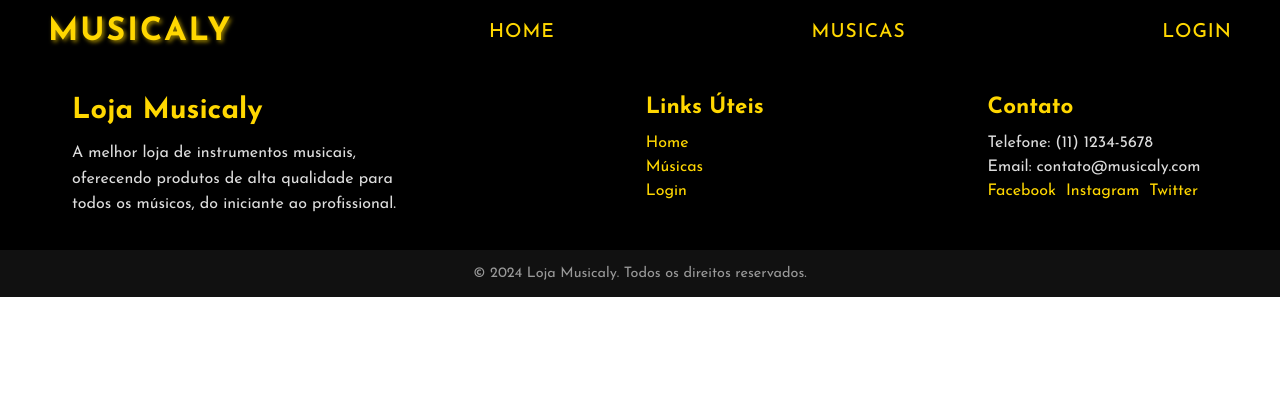
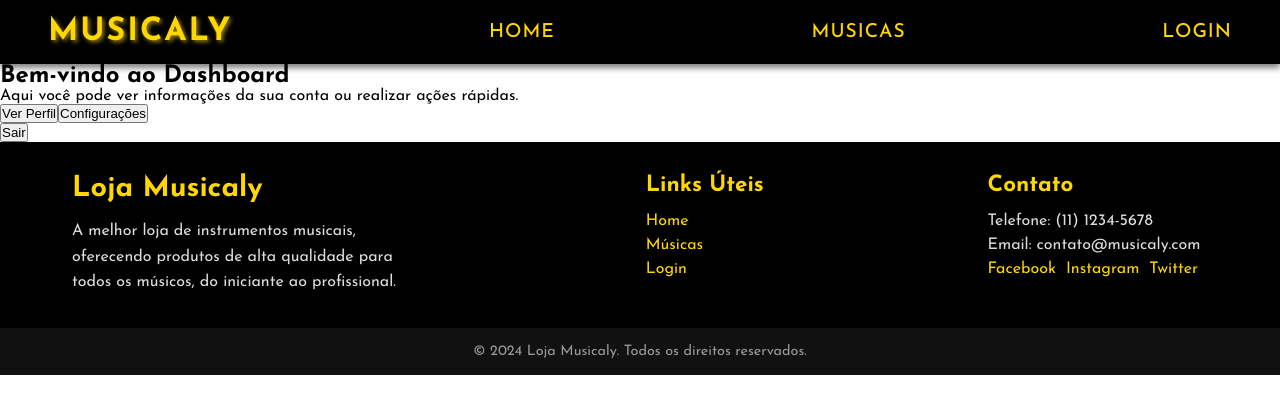
Before and after one commit to YujiSam/Projeto-Musica, a React (Vite) app: page /dashboard in a window 1280 px wide. Shown: the top 414 px of the page. Built offline with nearby package versions, Linux system fonts and the light colour scheme.

Commit message:
Criando Dashboard

```diff
--- a/index.html
+++ b/index.html
@@ -2,7 +2,7 @@
 <html lang="en">
   <head>
     <meta charset="UTF-8" />
-    <link rel="icon" type="image/svg+xml" href="/vite.svg" />
+    <link rel="shortcut icon" href="./src/assets/icon.png">
     <meta name="viewport" content="width=device-width, initial-scale=1.0" />
     <title>Musicaly</title>
     <link rel="preconnect" href="https://fonts.googleapis.com">
--- a/src/css/DashboardStyle.jsx
+++ b/src/css/DashboardStyle.jsx
@@ -3,4 +3,5 @@ import styled from 'styled-components'
 export const DashboardStyle = styled.section`
 
 
+
 `
--- a/src/css/ErrorStyle.jsx
+++ b/src/css/ErrorStyle.jsx
@@ -3,4 +3,6 @@ import styled from 'styled-components'
 export const ErrorStyle = styled.section`
 
 
+
+
 `
--- a/src/routes/Dashboard.jsx
+++ b/src/routes/Dashboard.jsx
@@ -1,14 +1,37 @@
-import { DashboardStyle } from "../css/DashboardStyle"
+import { useNavigate } from "react-router-dom";
+import { DashboardStyle } from "../css/DashboardStyle";
 
-function Dashboard() {
+const Dashboard = () => {
+
+    const navigate = useNavigate();
+
+    const handleLogout = () => {
+        sessionStorage.removeItem("usuario");
+        sessionStorage.removeItem("senha");
+        alert("Você saiu com sucesso.");
+        navigate("/");
+    }
 
     return (
-      <>
-      <DashboardStyle>
+        <DashboardStyle>
+            <div className="dashboard-container">
+                <h1 className="dashboard-title">Bem-vindo ao Dashboard</h1>
 
-      </DashboardStyle>
-      </>
-    )
-  }
+                <div className="dashboard-content">
+                    <p>Aqui você pode ver informações da sua conta ou realizar ações rápidas.</p>
 
-  export default Dashboard
+                    <div className="dashboard-actions">
+                        <button onClick={() => navigate("#")}>Ver Perfil</button>
+                        <button onClick={() => navigate("#")}>Configurações</button>
+                    </div>
+
+                    <button className="logout-button" onClick={handleLogout}>
+                        Sair
+                    </button>
+                </div>
+            </div>
+        </DashboardStyle>
+    );
+}
+
+export default Dashboard;
```
Also changed, not shown: src/assets/icon.png (added), src/routes/Error.jsx (line endings or trailing spaces).
